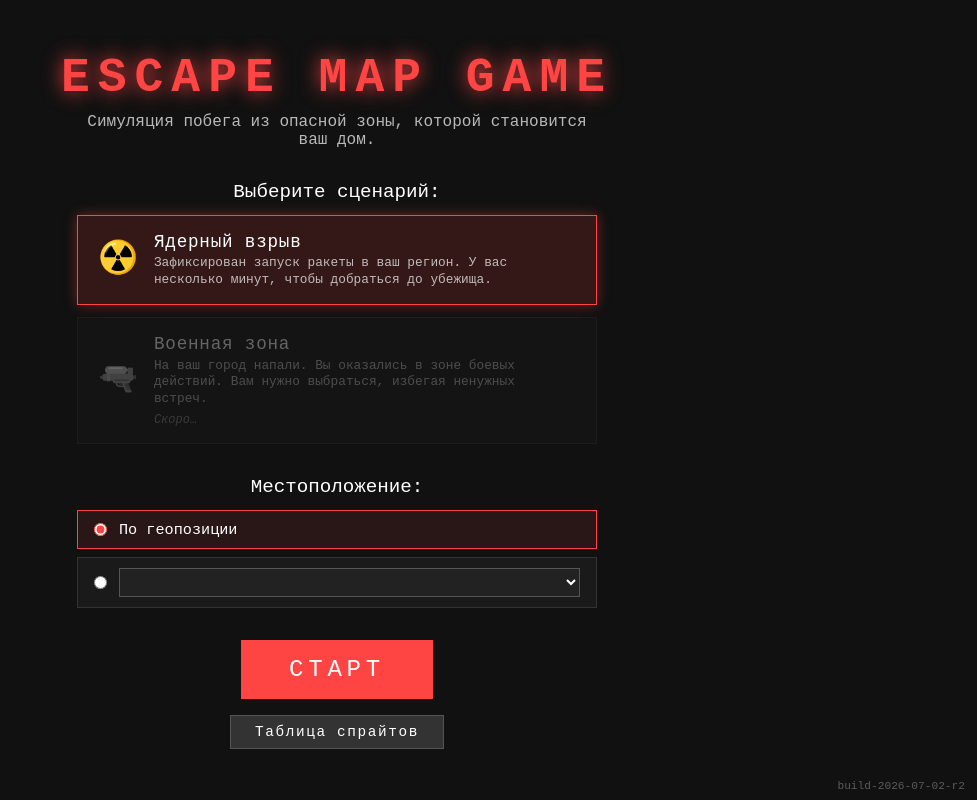
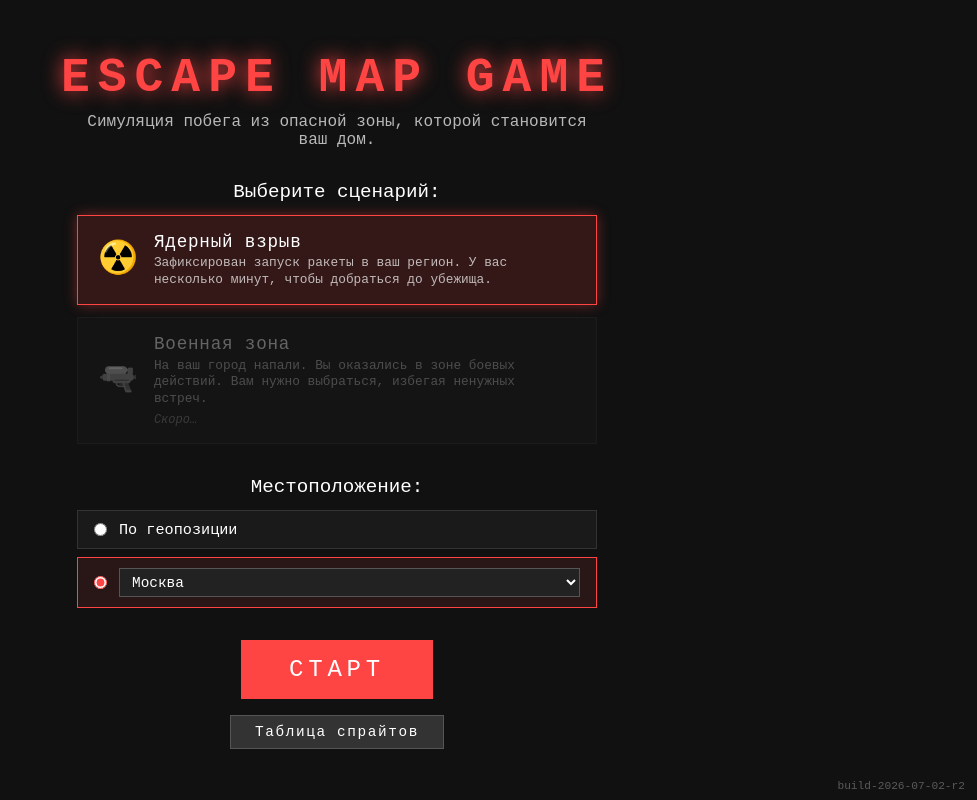
Before and after one commit to evgenykon/escape-map-game, a Vue app: page / in a window 1280 px wide. Shown: the whole page, without its empty margins (303-1280 px from the left). Built offline with nearby package versions, Linux system fonts and the light colour scheme.

Commit message:
fix(ui): default to city Moscow

```diff
--- a/src/components/StartScreen.vue
+++ b/src/components/StartScreen.vue
@@ -14,8 +14,8 @@ const showSpriteTable = ref(false)
 
 const LOCATION_TYPE_GEO = 'geo'
 const LOCATION_TYPE_CITY = 'city'
-const locationType = ref(LOCATION_TYPE_GEO)
-const selectedCity = ref<string | null>(null)
+const locationType = ref(LOCATION_TYPE_CITY)
+const selectedCity = ref('Москва')
 
 const cities = [
   { name: 'Владивосток', lat: 43.1330, lng: 131.9116 },
```
